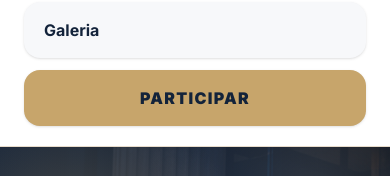
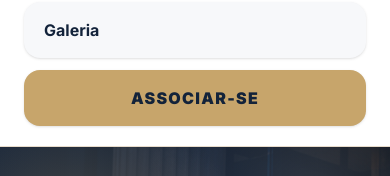
Before and after one commit to agua-2025/Associa-o-Direito-2028, a Next.js app: page / in a window 390 px wide. Both pictures are taken after a click on the button "Abrir menu". Shown: the part 647-823 px from the top of the page. Built offline with nearby package versions, Linux system fonts and the light colour scheme.

Commit message:
ajustando o menu mobile

```diff
--- a/components/Header.tsx
+++ b/components/Header.tsx
@@ -130,11 +130,11 @@ export function Header() {
             })}
 
             <Link
-              href="/campanhas"
+              href="/associados"
               onClick={closeMenu}
               className="rounded-2xl bg-[#c7a56b] px-5 py-4 text-center font-black uppercase tracking-[0.08em] text-[#13233a] shadow-sm"
             >
-              Participar
+              Associar-se
             </Link>
           </nav>
         </div>
```
